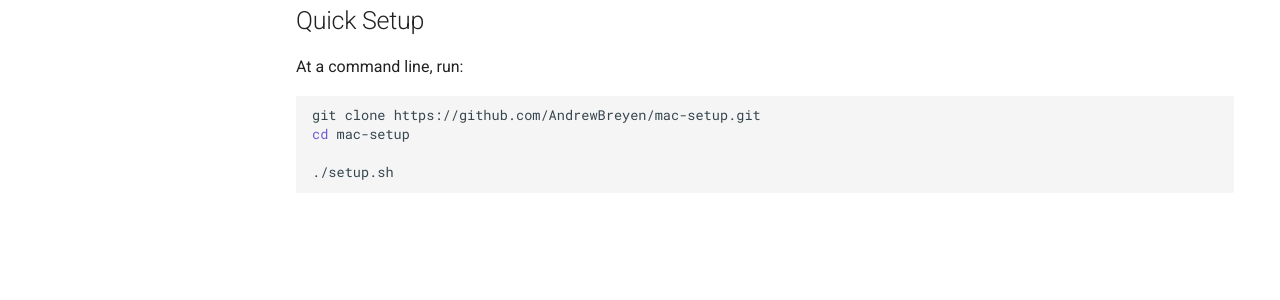
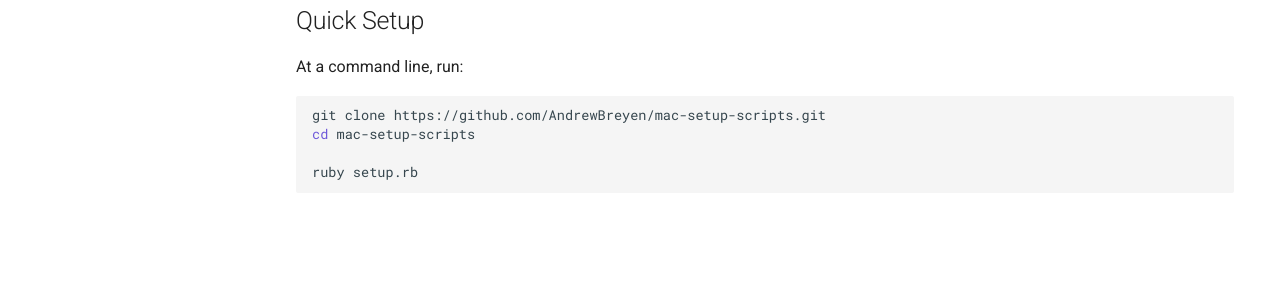
Before and after one commit to AndrewBreyen/mac-setup, an MkDocs documentation site: the page built from docs/index.md, in a window 1280 px wide. Shown: the part 290-590 px from the top of the page. Built offline with MkDocs 1.6.1 and Material for MkDocs 9.7.7, drawn with Linux system fonts in a browser that asks for light colours.

````diff
--- a/docs/index.md
+++ b/docs/index.md
@@ -7,8 +7,8 @@ This wiki contains documentation on Mac Setup.
 At a command line, run:
 
 ```bash
-git clone https://github.com/AndrewBreyen/mac-setup.git
-cd mac-setup
+git clone https://github.com/AndrewBreyen/mac-setup-scripts.git
+cd mac-setup-scripts
 
-./setup.sh
+ruby setup.rb
 ```
````
Also changed, not shown: README.md (+12 -15 lines), docs/apps/vmware-fusion.md (+5 -1 lines), docs/img/initial-clone-scripts-repo.png (added), 2 other files.
